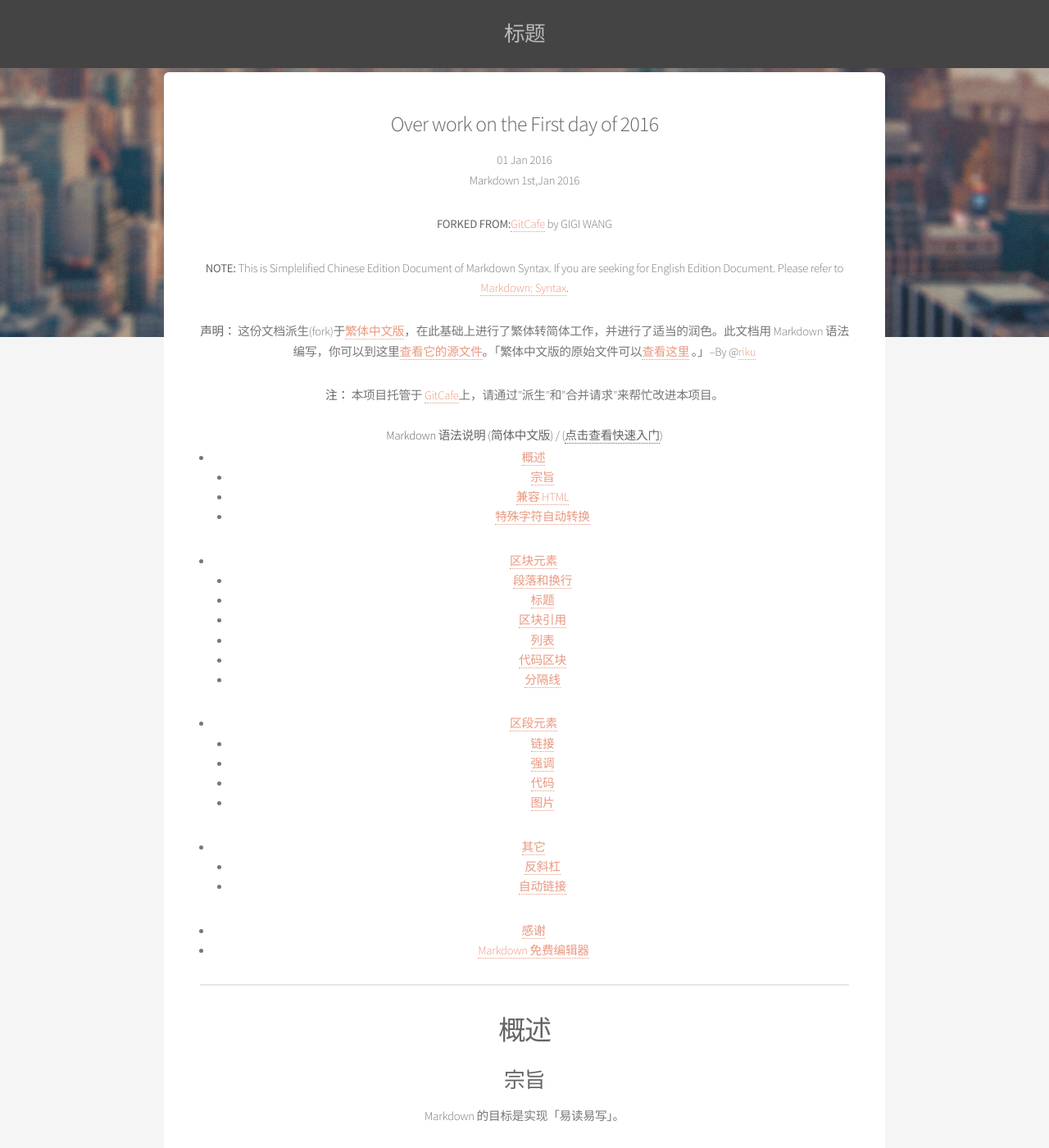
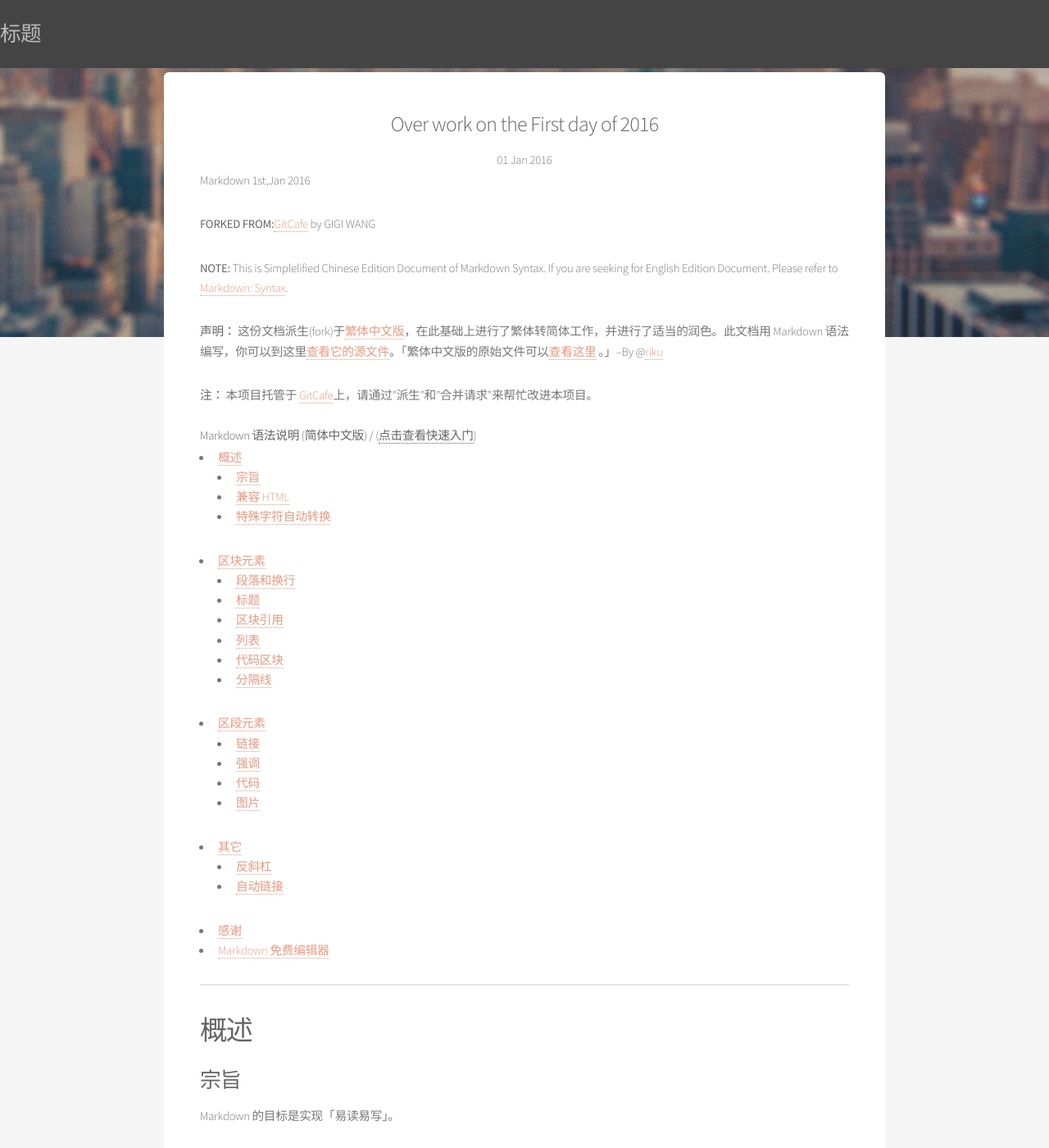
Before and after one commit to iocoo/iocoo.github.io, a Jekyll site: the page built from _posts/2016-01-01-first-day-of-2016.md, in a window 1280 px wide and 1400 px high. Shown: the whole window at 82% size. Built offline with Jekyll 4.4.1, drawn with Linux system fonts in a browser that asks for light colours; comment, search, counter and statistics services are not loaded.

Commit message:
algin correct

```diff
--- a/_layouts/page.html
+++ b/_layouts/page.html
@@ -1,7 +1,7 @@
 {% include header.html %}
 <section class="box special">
 	<h3>{{ page.title }}</h3>
-		 <div class="post-content">
+		 <div class="text-con">
 		   {{ content }}
 		 </div>
 </section>
--- a/_layouts/post.html
+++ b/_layouts/post.html
@@ -2,7 +2,7 @@
 	<section class="box special">
 		<h3>{{ page.title }}</h3>
 		<span class="date">{{ page.date | date_to_string }}</span>
-		 <div class="post-content">
+		 <div class="text-con">
 		   {{ content }}
 		 </div>
 	</section>
--- a/assets/css/style.css
+++ b/assets/css/style.css
@@ -405,6 +405,12 @@
 		color: #999 !important;
 		opacity: 1.0;
 	}
+
+/*content*/
+  .text-con{
+       background: #fff;
+       text-align:left;
+    }
 
 /* Box */
 	.box {
```
